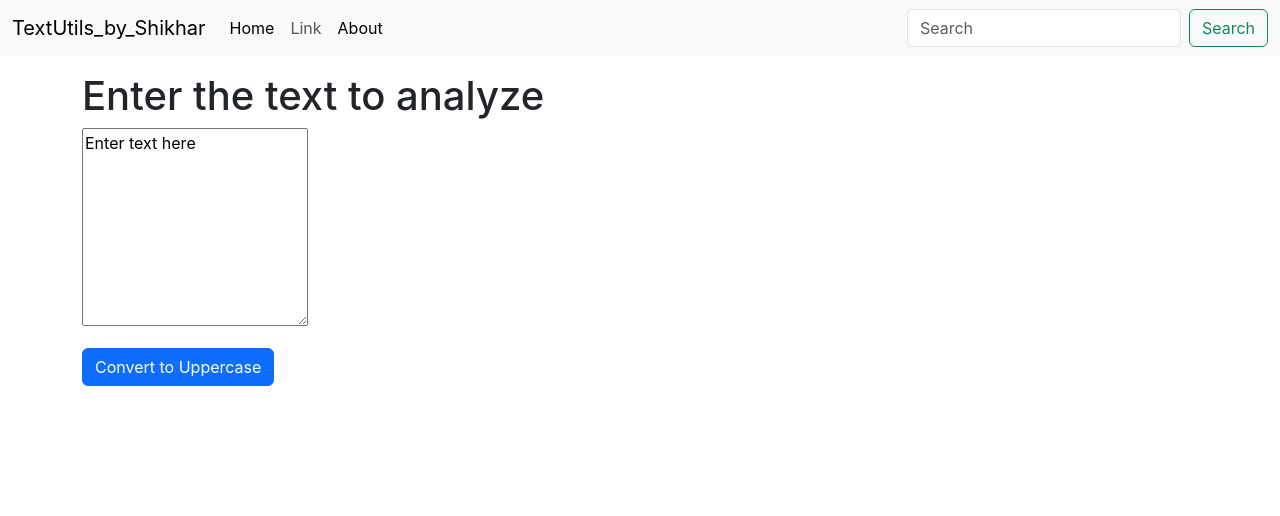
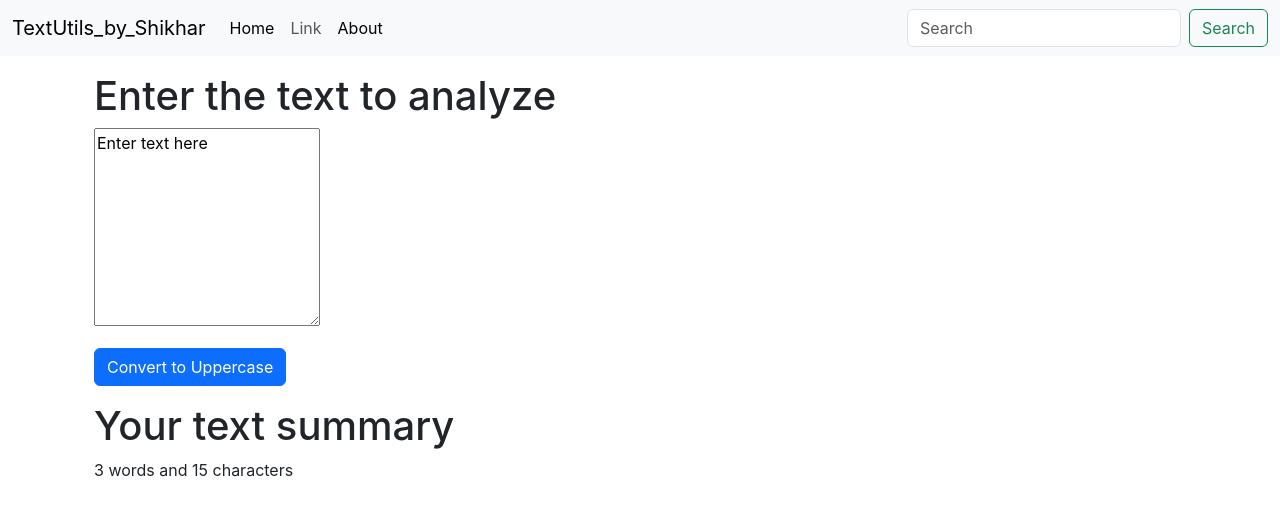
Before and after one commit to shikhar5647/React_Learning, a React (Create React App) app in the folder text_utils/: page / in a window 1280 px wide. Shown: the top 516 px of the page. Built offline with nearby package versions, Linux system fonts and the light colour scheme.

Commit message:
better_logic

```diff
--- a/text_utils/src/components/TextForm.js
+++ b/text_utils/src/components/TextForm.js
@@ -12,12 +12,18 @@
     }
     const [text,setText]=useState('Enter text here');
     return (
-        <div>
+        <>
+        <div className="container">
             <h1>{props.heading}</h1>
             <div className="mb-3">
                 <textarea classname="form-control" value={text} onChange={handleOnChange} id="myBox" rows="8"></textarea>
             </div>
             <button className='btn btn-primary' onClick={handleUpClick}>Convert to Uppercase</button>
         </div>
+        <div className="container my-3">
+            <h1>Your text summary</h1>
+            <p>{text.split(" ").length} words and {text.length} characters</p>
+        </div>
+        </>
   )
 }
```
